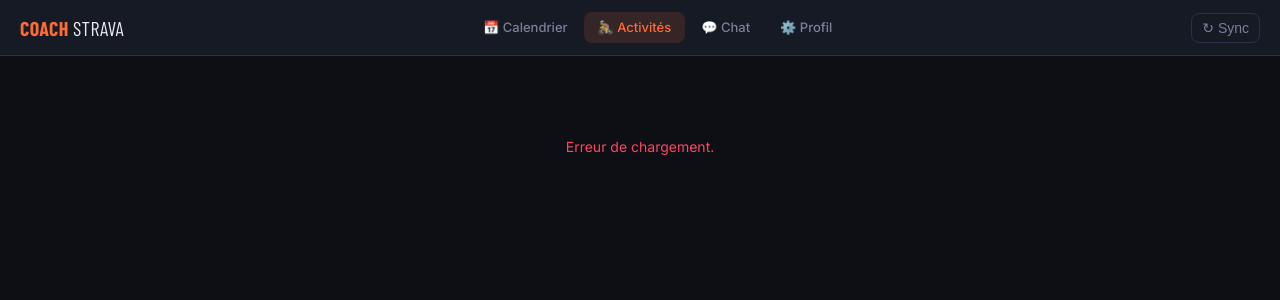
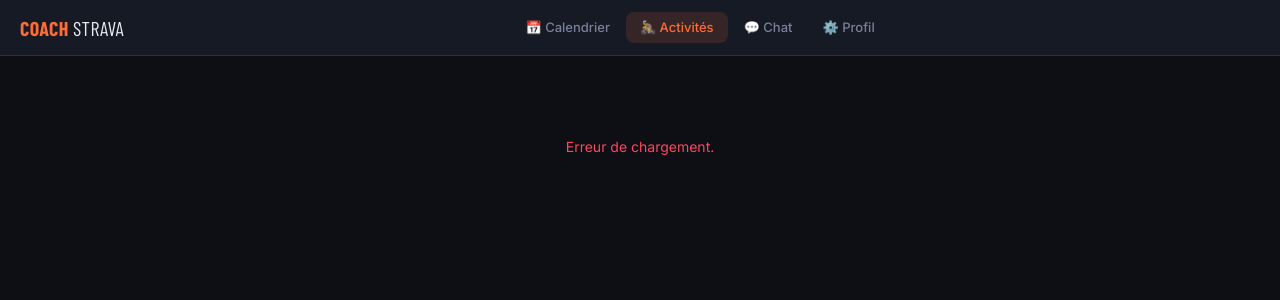
Before and after one commit to niceescap/stravbike, a FastAPI app: page /activities in a window 1280 px wide. Shown: the top 300 px of the page. Run offline with FastAPI, Linux system fonts and the light colour scheme; parts of the project's set-up code (start-up, migrations or seed data) failed here and were passed over.

Commit message:
Edit frontend/templates/base.html: replace '    </nav>\n    <div id="header-right">\n ' with '    </nav>\n</header>'

```diff
--- a/frontend/templates/base.html
+++ b/frontend/templates/base.html
@@ -28,11 +28,6 @@
         <a href="/chat"       class="nav-link" data-page="chat">💬 Chat</a>
         <a href="/profile"    class="nav-link" data-page="profile">⚙️ Profil</a>
     </nav>
-    <div id="header-right">
-        <button class="btn-icon" onclick="App.refreshActivities()" title="Synchroniser Strava">
-            <span id="sync-icon">↻</span> <span id="sync-label">Sync</span>
-        </button>
-    </div>
 </header>
 
 <main id="content">
```
